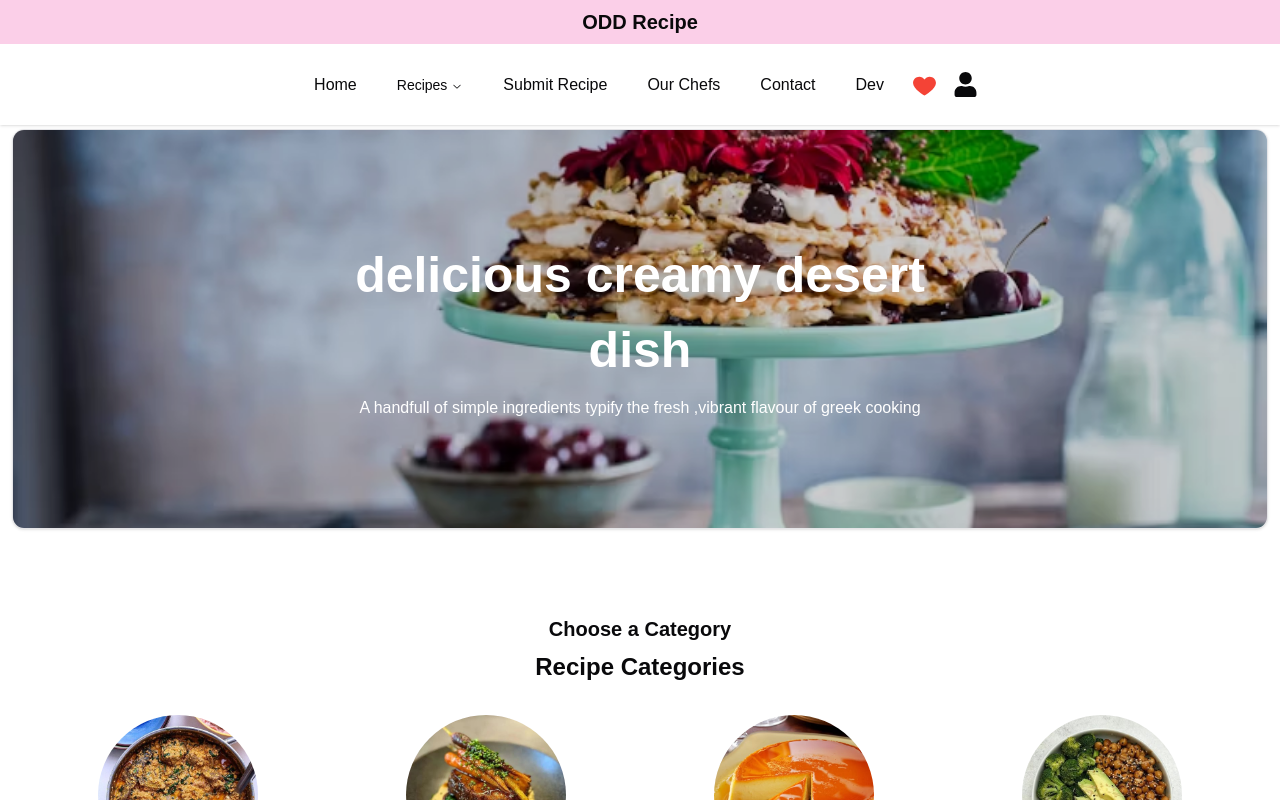
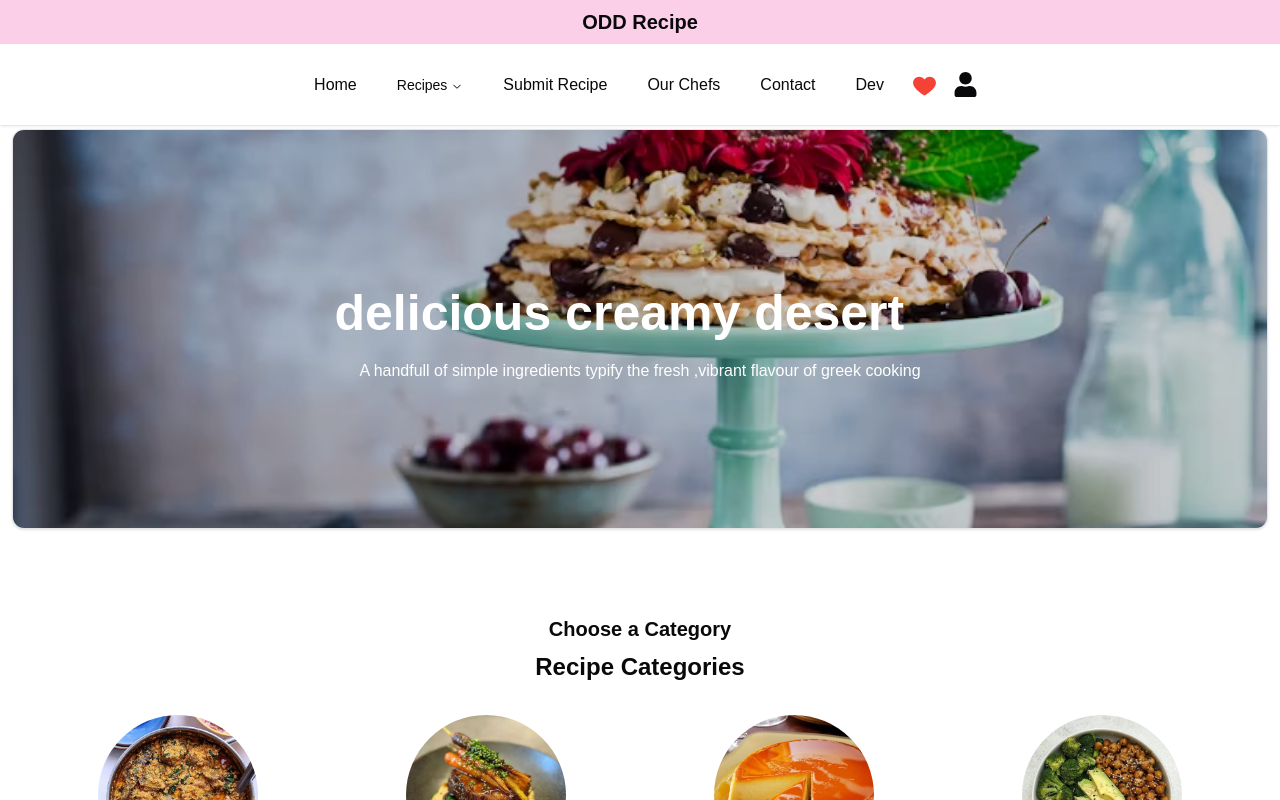
Before and after one commit to tamuno777/foodspaceinc, a Next.js app: page / in a window 1280 px wide. Shown: the top 800 px of the page. Built offline with nearby package versions, Linux system fonts and the light colour scheme; no server answers; the database is empty.

Commit message:
color fix

```diff
--- a/src/app/(pages)/explore/page.tsx
+++ b/src/app/(pages)/explore/page.tsx
@@ -85,7 +85,7 @@ const ExplorePage: React.FC = () => {
             value={searchQuery}
             onChange={(e) => setSearchQuery(e.target.value)}
             placeholder="Search for dishes..."
-            className="w-full p-2 border rounded-lg"
+            className="w-full p-2 border rounded-lg bg-pink-200"
           />
         </div>
 
@@ -94,7 +94,7 @@ const ExplorePage: React.FC = () => {
           <select
             value={categoryFilter}
             onChange={(e) => setCategoryFilter(e.target.value)}
-            className="w-full p-2 border rounded-lg"
+            className="w-full p-2 border rounded-lg bg-pink-200"
           >
             <option value="">All Categories</option>
             <option value="vegan">Vegan</option>
--- a/src/components/carosel/index.tsx
+++ b/src/components/carosel/index.tsx
@@ -28,22 +28,22 @@ export function CarouselPlugin() {
   },
   {
     img:banner2,
-    title:"seasoned spicy Chicken dish ",
+    title:"seasoned spicy Chicken  ",
     description:"A handfull of simple ingredients typify the fresh ,vibrant flavour of greek cooking"
   },
   {
     img:banner3,
-    title:"delicious creamy desert dish ",
+    title:"delicious creamy desert  ",
     description:"A handfull of simple ingredients typify the fresh ,vibrant flavour of greek cooking"
   },
   {
     img:banner4,
-    title:"delicious ponded yam and african soup  ",
+    title:"delicious african dish  ",
     description:"A handfull of simple ingredients typify the fresh ,vibrant flavour of aftrican cooking"
   },
   {
     img:banner5,
-    title:"delicious joloff rice and well seasoned kiwe  ",
+    title:" joloff and kiwe  ",
     description:"A handfull of simple ingredients typify the fresh ,vibrant flavour of aftrican cooking"
   },
   ];
```
